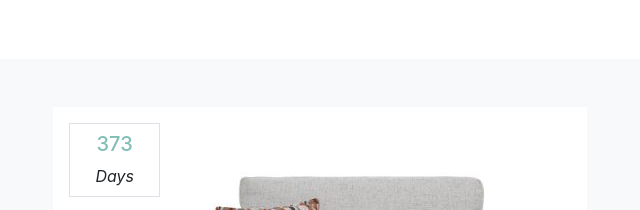
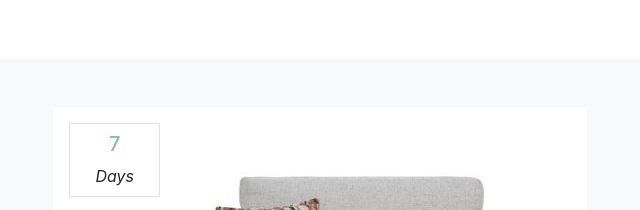
Before and after one commit to shabh2412/Livia, a plain HTML site: page index.html in a window 1280 px wide. Shown: the part 2200-2410 px from the top of the page, 0-640 px from the left. Drawn offline with nearby package versions, Linux system fonts and the light colour scheme; a web font is replaced by a local one.

Commit message:
Updated Date to 1 jan 2020

```diff
--- a/index.html
+++ b/index.html
@@ -915,7 +915,7 @@
         //Date count-down
         function countdown() {
             var now = new Date();
-            var eventDate = new Date(2020,12,01);
+            var eventDate = new Date(2020,00,01);
 
             var currentTime = now.getTime();
             var eventTime = eventDate.getTime();
```
